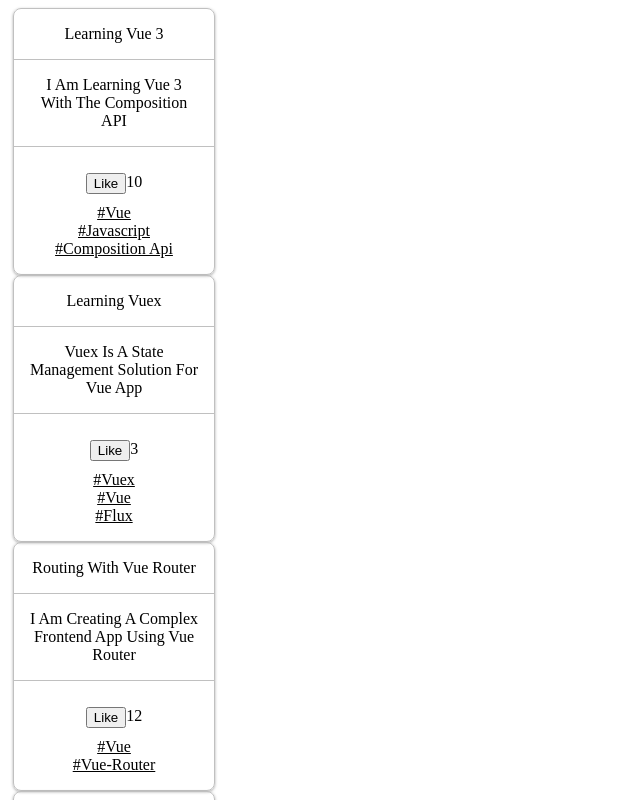
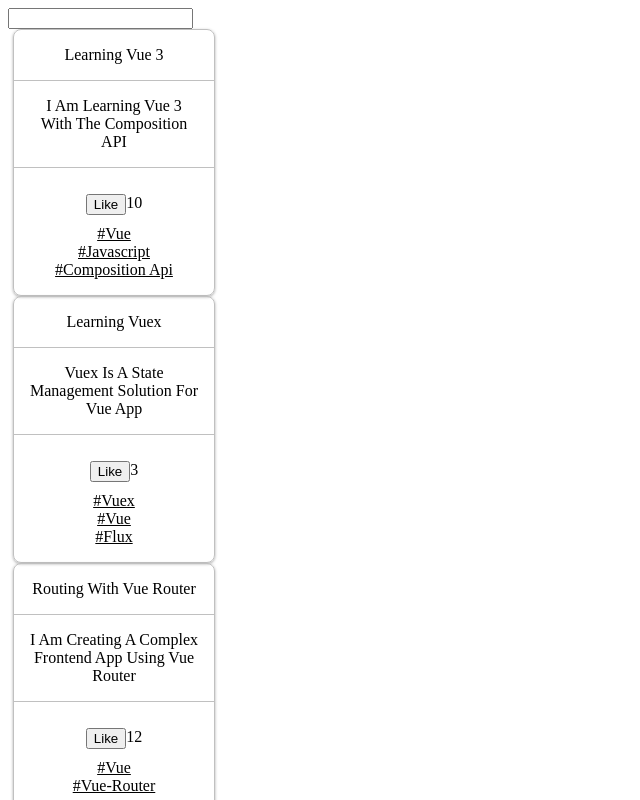
Before and after one commit to azharimm/microblog, a JavaScript app: page / in a window 1280 px wide. Shown: the top 800 px of the page, without its empty margins (0-640 px from the left). Built offline with nearby package versions, Linux system fonts and the light colour scheme.

Commit message:
^ filter post by input

```diff
--- a/App.vue
+++ b/App.vue
@@ -1,5 +1,6 @@
 <template>
     <div>
+        <input type="text" :value="currentHashtag" @input="setHashtag">
         <Card v-for="post in filteredPost" :key="post">
             <template v-slot:title>
 				{{post.title}}
@@ -32,8 +33,14 @@
             return store.state.posts.filter(post => post.hashtags.includes(store.state.currentHashtag))
         });
 
+        const setHashtag = (event) => {
+            store.setHashtag(event.target.value);
+        }
+
         return {
             filteredPost,
+            currentHashtag: computed(() => store.state.currentHashtag),
+            setHashtag
         }
     }
 }
```
